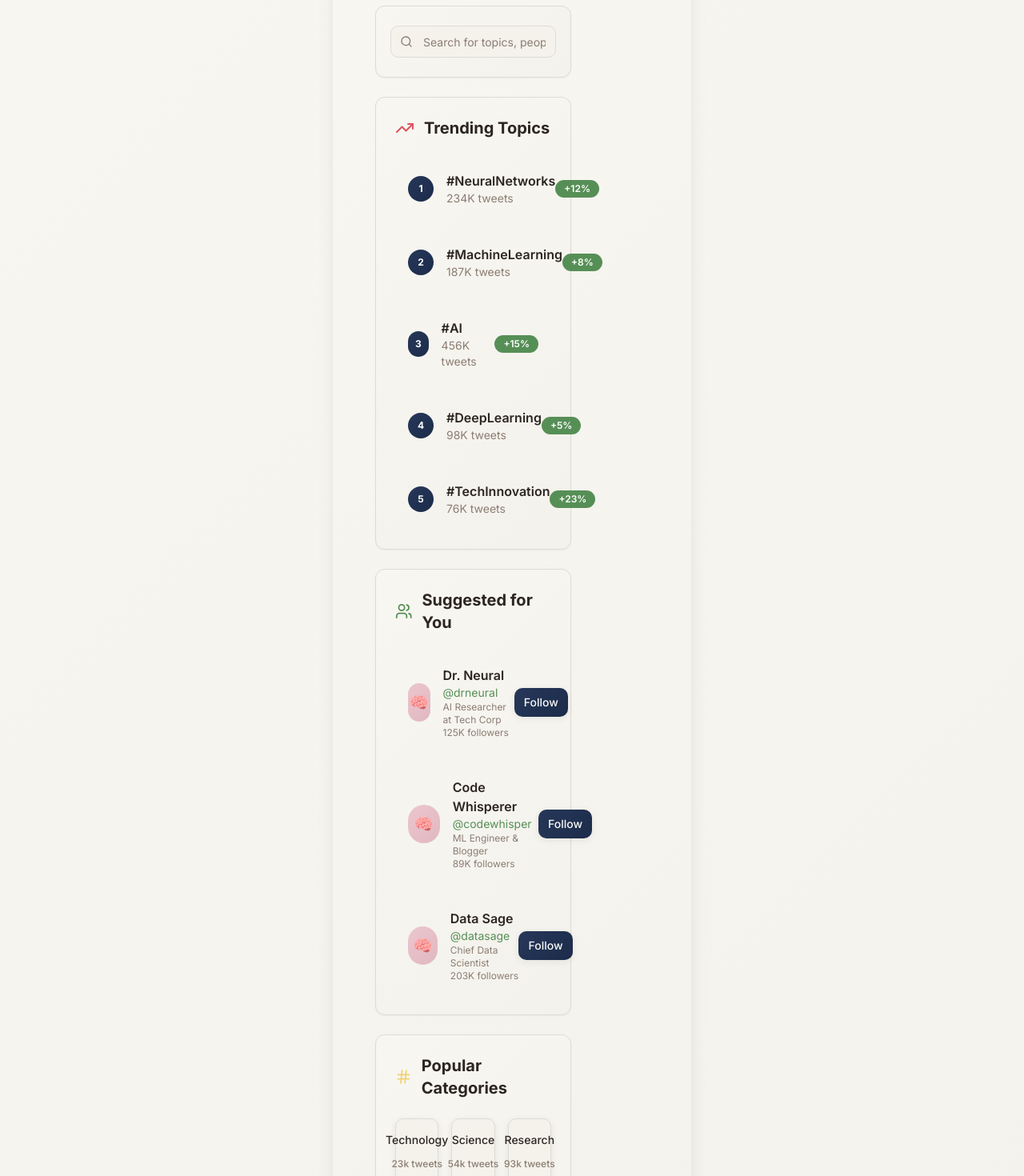
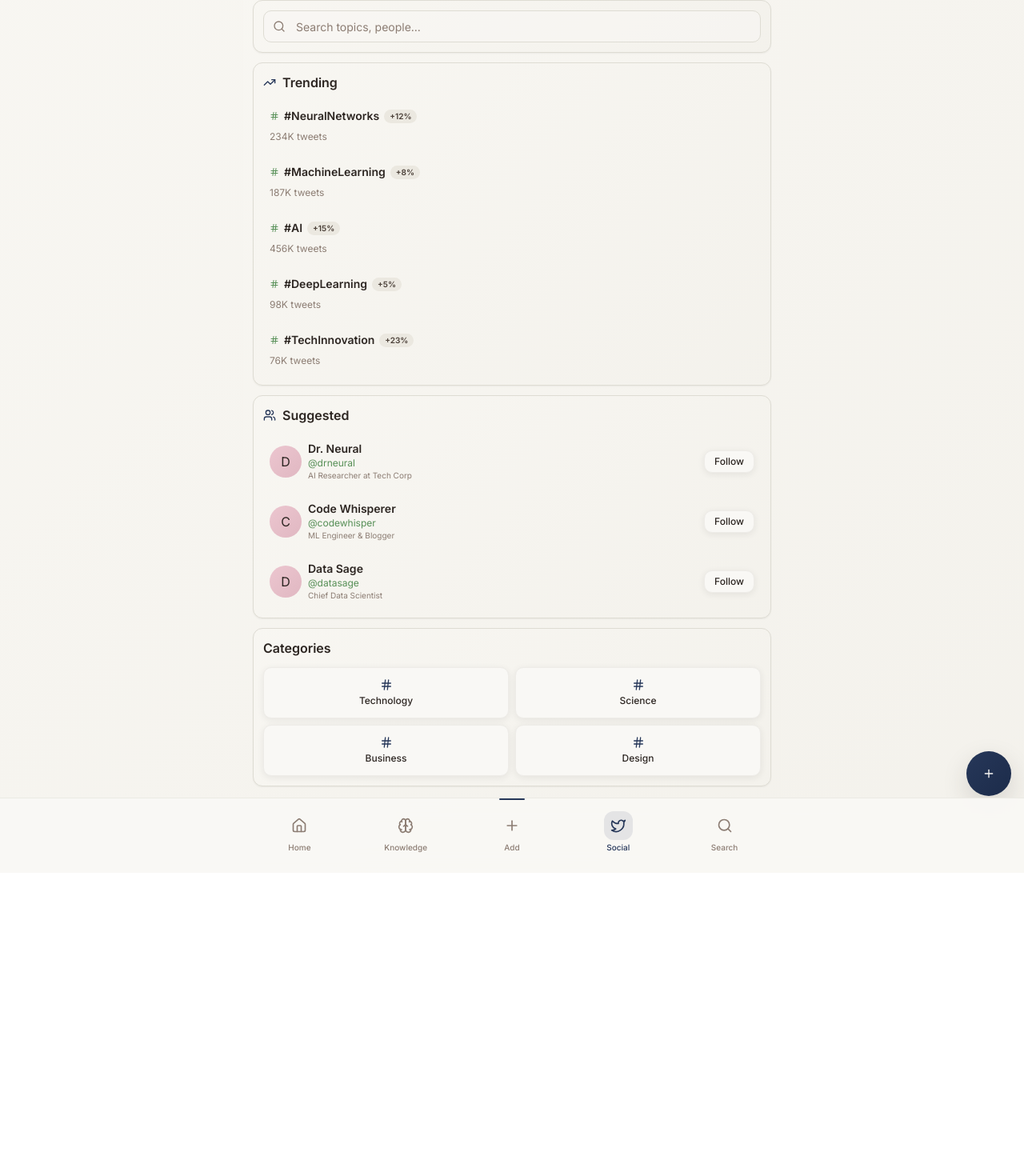
Before and after one commit to Das-rebel/spark-thread-stationery-ui-99, a React (Vite) app: page /twitter/explore in a window 1280 px wide. Shown: the part 77-1547 px from the top of the page at 80% size. After the commit the page ends 1168 px from the top, so only its background shows below. Built offline with nearby package versions, Linux system fonts and the light colour scheme; the HTML template or start-up script is replaced by a standard one; a web font is replaced by a local one.

Commit message:
Refactor UI for fitment and animations

```diff
--- a/package.json
+++ b/package.json
@@ -50,6 +50,7 @@
     "d3": "^7.9.0",
     "date-fns": "^3.6.0",
     "embla-carousel-react": "^8.3.0",
+    "framer-motion": "^12.23.22",
     "input-otp": "^1.2.4",
     "lucide-react": "^0.462.0",
     "next-themes": "^0.3.0",
--- a/src/components/layout/AppLayout.tsx
+++ b/src/components/layout/AppLayout.tsx
@@ -16,12 +16,11 @@ export function AppLayout({ children }: AppLayoutProps) {
 
   return (
     <div className="min-h-screen bg-gradient-paper overflow-x-hidden">
-      <div className="max-w-md mx-auto min-h-screen bg-background shadow-xl relative">
+      <div className="max-w-2xl mx-auto min-h-screen bg-background relative">
         {location.pathname !== "/" && <Header />}
 
         <GestureHandler enableBackGesture={true}>
-          <main className="pb-24 mobile-optimized scroll-smooth"
-                style={{ paddingBottom: 'max(5rem, calc(5rem + env(safe-area-inset-bottom)))' }}>
+          <main className="mobile-optimized scroll-smooth scrollbar-hide">
             {children}
           </main>
         </GestureHandler>
--- a/src/components/layout/BottomNavigation.tsx
+++ b/src/components/layout/BottomNavigation.tsx
@@ -2,7 +2,7 @@ import React from 'react';
 import { Link, useLocation } from 'react-router-dom';
 import { Home, Brain, Plus, Twitter, Search } from 'lucide-react';
 import { cn } from '@/lib/utils';
-import { Button } from '@/components/ui/button';
+import { motion } from 'framer-motion';
 
 interface NavItem {
   id: string;
@@ -56,50 +56,68 @@ export function BottomNavigation() {
   };
 
   return (
-    <nav className="fixed bottom-0 left-0 right-0 z-50 bg-background/95 backdrop-blur-md border-t border-border safe-area-inset-bottom">
-      <div className="max-w-md mx-auto px-2 py-2 pb-safe"
-           style={{ paddingBottom: 'max(0.5rem, env(safe-area-inset-bottom))' }}>
+    <motion.nav
+      initial={{ y: 100 }}
+      animate={{ y: 0 }}
+      transition={{ type: "spring", stiffness: 300, damping: 30 }}
+      className="fixed bottom-0 left-0 right-0 z-50 bg-background/95 backdrop-blur-md border-t border-border/50"
+      style={{ paddingBottom: 'max(0.5rem, env(safe-area-inset-bottom))' }}
+    >
+      <div className="max-w-2xl mx-auto px-1 py-2">
         <div className="flex items-center justify-around">
-          {navItems.map((item) => {
+          {navItems.map((item, index) => {
             const active = isActive(item.path);
             const Icon = item.icon;
 
             return (
-              <Link key={item.id} to={item.path} className="flex-1">
-                <Button
-                  variant="ghost"
-                  size="sm"
-                  className={cn(
-                    "flex flex-col items-center gap-1 h-auto py-2 px-2 w-full transition-all duration-200",
-                    "hover:bg-sakura/10 hover:scale-105",
-                    active
-                      ? "text-sakura bg-sakura/5 shadow-sm"
-                      : "text-muted-foreground hover:text-ink"
-                  )}
-                >
-                  <div className="relative">
-                    <Icon className={cn(
-                      "w-5 h-5 transition-all duration-200",
-                      active ? "scale-110" : ""
-                    )} />
+              <motion.div
+                key={item.id}
+                initial={{ opacity: 0, y: 20 }}
+                animate={{ opacity: 1, y: 0 }}
+                transition={{ delay: index * 0.05 }}
+                className="flex-1"
+              >
+                <Link to={item.path} className="flex flex-col items-center gap-0.5 py-2 px-2 rounded-xl transition-all duration-200 group">
+                  <motion.div
+                    whileHover={{ scale: 1.1 }}
+                    whileTap={{ scale: 0.9 }}
+                    className={cn(
+                      "p-2 rounded-xl transition-all relative",
+                      active
+                        ? "bg-primary/10 text-primary"
+                        : "text-muted-foreground group-hover:bg-accent group-hover:text-primary"
+                    )}
+                  >
+                    <Icon className="w-5 h-5" />
                     {item.badge && (
-                      <div className="absolute -top-1 -right-1 w-4 h-4 bg-gradient-seal text-white text-xs rounded-full flex items-center justify-center font-bold min-w-4">
+                      <motion.div
+                        initial={{ scale: 0 }}
+                        animate={{ scale: 1 }}
+                        className="absolute -top-1 -right-1 w-4 h-4 bg-seal text-white text-[10px] rounded-full flex items-center justify-center font-bold min-w-4"
+                      >
                         {item.badge > 9 ? '9+' : item.badge}
-                      </div>
+                      </motion.div>
                     )}
-                  </div>
+                  </motion.div>
                   <span className={cn(
-                    "text-xs font-medium transition-all duration-200",
-                    active ? "opacity-100" : "opacity-70"
+                    "text-[10px] font-medium transition-all",
+                    active ? "text-primary" : "text-muted-foreground"
                   )}>
                     {item.label}
                   </span>
-                </Button>
-              </Link>
+                  {active && (
+                    <motion.div
+                      layoutId="activeIndicator"
+                      className="absolute top-0 left-1/2 transform -translate-x-1/2 w-8 h-0.5 bg-primary rounded-full"
+                      transition={{ type: "spring", stiffness: 300, damping: 30 }}
+                    />
+                  )}
+                </Link>
+              </motion.div>
             );
           })}
         </div>
       </div>
-    </nav>
+    </motion.nav>
   );
 }
--- a/src/pages/TwitterExplore.tsx
+++ b/src/pages/TwitterExplore.tsx
@@ -1,141 +1,162 @@
 import { AppLayout } from "@/components/layout/AppLayout";
-import { TwitterSidebar } from "@/components/twitter/TwitterSidebar";
 import { Card } from "@/components/ui/card";
 import { Input } from "@/components/ui/input";
 import { Button } from "@/components/ui/button";
 import { Badge } from "@/components/ui/badge";
 import { Search, TrendingUp, Users, Hash } from "lucide-react";
-const trendingTopics = [{
-  tag: "#NeuralNetworks",
-  tweets: "234K",
-  growth: "+12%"
-}, {
-  tag: "#MachineLearning",
-  tweets: "187K",
-  growth: "+8%"
-}, {
-  tag: "#AI",
-  tweets: "456K",
-  growth: "+15%"
-}, {
-  tag: "#DeepLearning",
-  tweets: "98K",
-  growth: "+5%"
-}, {
-  tag: "#TechInnovation",
-  tweets: "76K",
-  growth: "+23%"
-}];
-const suggestedUsers = [{
-  name: "Dr. Neural",
-  handle: "@drneural",
-  followers: "125K",
-  bio: "AI Researcher at Tech Corp"
-}, {
-  name: "Code Whisperer",
-  handle: "@codewhisper",
-  followers: "89K",
-  bio: "ML Engineer & Blogger"
-}, {
-  name: "Data Sage",
-  handle: "@datasage",
-  followers: "203K",
-  bio: "Chief Data Scientist"
-}];
+import { motion } from "framer-motion";
+
+const trendingTopics = [
+  { tag: "#NeuralNetworks", tweets: "234K", growth: "+12%" },
+  { tag: "#MachineLearning", tweets: "187K", growth: "+8%" },
+  { tag: "#AI", tweets: "456K", growth: "+15%" },
+  { tag: "#DeepLearning", tweets: "98K", growth: "+5%" },
+  { tag: "#TechInnovation", tweets: "76K", growth: "+23%" },
+];
+
+const suggestedUsers = [
+  { name: "Dr. Neural", handle: "@drneural", followers: "125K", bio: "AI Researcher at Tech Corp" },
+  { name: "Code Whisperer", handle: "@codewhisper", followers: "89K", bio: "ML Engineer & Blogger" },
+  { name: "Data Sage", handle: "@datasage", followers: "203K", bio: "Chief Data Scientist" },
+];
+
 const TwitterExplore = () => {
-  return <AppLayout>
-      <div className="min-h-screen bg-gradient-paper">
-        <div className="container mx-auto max-w-7xl">
-          <div className="grid grid-cols-1 lg:grid-cols-4 gap-6 p-4 px-[10px]">
-            {/* Sidebar */}
-
-
-            {/* Explore Content */}
-            <div className="lg:col-span-3 space-y-6 mx-0 px-[11px] my-0 py-[3px]">
+  return (
+    <AppLayout>
+      <motion.div
+        initial={{ opacity: 0 }}
+        animate={{ opacity: 1 }}
+        transition={{ duration: 0.3 }}
+        className="min-h-screen bg-gradient-paper pb-24"
+      >
+        <div className="max-w-2xl mx-auto p-3 space-y-3">
           {/* Search Bar */}
-              <Card className="paper-card p-6 px-[18px]">
+          <motion.div
+            initial={{ opacity: 0, y: -20 }}
+            animate={{ opacity: 1, y: 0 }}
+            transition={{ delay: 0.1 }}
+          >
+            <Card className="paper-card p-3">
               <div className="relative">
                 <Search className="absolute left-3 top-1/2 transform -translate-y-1/2 text-muted-foreground w-4 h-4" />
-                  <Input placeholder="Search for topics, people, or keywords..." className="pl-10 bg-washi border-border" />
+                <Input placeholder="Search topics, people..." className="pl-10 bg-background/50 border-border text-sm" />
               </div>
             </Card>
+          </motion.div>
 
           {/* Trending Topics */}
-              <Card className="paper-card p-6">
-                <div className="flex items-center gap-3 mb-6">
-                  <TrendingUp className="w-6 h-6 text-seal" />
-                  <h2 className="text-xl font-bold text-ink">Trending Topics</h2>
+          <motion.div
+            initial={{ opacity: 0, y: 20 }}
+            animate={{ opacity: 1, y: 0 }}
+            transition={{ delay: 0.2 }}
+          >
+            <Card className="paper-card p-3">
+              <div className="flex items-center gap-2 mb-3">
+                <TrendingUp className="w-4 h-4 text-primary" />
+                <h2 className="text-base font-semibold text-ink">Trending</h2>
               </div>
+              <div className="space-y-2">
+                {trendingTopics.map((topic, index) => (
+                  <motion.div
+                    key={index}
+                    initial={{ opacity: 0, x: -20 }}
+                    animate={{ opacity: 1, x: 0 }}
+                    transition={{ delay: 0.3 + index * 0.05 }}
+                    whileHover={{ x: 4 }}
+                    className="flex items-center justify-between p-2 rounded-lg hover:bg-accent/50 transition-smooth cursor-pointer"
+                  >
+                    <div>
+                      <div className="flex items-center gap-1.5 mb-0.5">
+                        <Hash className="w-3 h-3 text-bamboo" />
+                        <span className="font-semibold text-ink text-sm">{topic.tag}</span>
+                        <Badge variant="secondary" className="text-[10px] px-1.5 py-0">
+                          {topic.growth}
+                        </Badge>
+                      </div>
+                      <span className="text-xs text-muted-foreground">{topic.tweets} tweets</span>
+                    </div>
+                  </motion.div>
+                ))}
+              </div>
+            </Card>
+          </motion.div>
 
-                <div className="space-y-4">
-                  {trendingTopics.map((topic, index) => <div key={topic.tag} className="flex items-center justify-between p-4 rounded-lg hover:bg-gradient-sakura transition-smooth cursor-pointer group">
-                      <div className="flex items-center gap-4">
-                        <div className="w-8 h-8 bg-gradient-ink rounded-full flex items-center justify-center">
-                          <span className="text-xs text-white font-bold">{index + 1}</span>
+          {/* Suggested Users */}
+          <motion.div
+            initial={{ opacity: 0, y: 20 }}
+            animate={{ opacity: 1, y: 0 }}
+            transition={{ delay: 0.4 }}
+          >
+            <Card className="paper-card p-3">
+              <div className="flex items-center gap-2 mb-3">
+                <Users className="w-4 h-4 text-primary" />
+                <h2 className="text-base font-semibold text-ink">Suggested</h2>
               </div>
+              <div className="space-y-2">
+                {suggestedUsers.map((user, index) => (
+                  <motion.div
+                    key={index}
+                    initial={{ opacity: 0, x: -20 }}
+                    animate={{ opacity: 1, x: 0 }}
+                    transition={{ delay: 0.5 + index * 0.05 }}
+                    whileHover={{ scale: 1.01 }}
+                    className="flex items-center justify-between p-2 rounded-lg hover:bg-accent/50 transition-smooth"
+                  >
+                    <div className="flex items-center gap-2">
+                      <motion.div
+                        whileHover={{ scale: 1.1, rotate: 5 }}
+                        className="w-10 h-10 bg-gradient-sakura rounded-full flex items-center justify-center text-base seal-stamp"
+                      >
+                        {user.name[0]}
+                      </motion.div>
                       <div>
-                          <h3 className="font-semibold text-ink group-hover:text-seal ink-brush-underline">
-                            {topic.tag}
-                          </h3>
-                          <p className="text-sm text-muted-foreground">
-                            {topic.tweets} tweets
-                          </p>
+                        <div className="font-semibold text-ink text-sm">{user.name}</div>
+                        <div className="text-xs text-bamboo">{user.handle}</div>
+                        <div className="text-[10px] text-muted-foreground">{user.bio}</div>
                       </div>
                     </div>
-                      <Badge variant="secondary" className="bg-bamboo text-white">
-                        {topic.growth}
-                      </Badge>
-                    </div>)}
+                    <motion.div whileHover={{ scale: 1.05 }} whileTap={{ scale: 0.95 }}>
+                      <Button size="sm" variant="outline" className="h-7 text-xs">
+                        Follow
+                      </Button>
+                    </motion.div>
+                  </motion.div>
+                ))}
               </div>
             </Card>
+          </motion.div>
 
-              {/* Suggested Users */}
-              <Card className="paper-card p-6">
-                <div className="flex items-center gap-3 mb-6">
-                  <Users className="w-6 h-6 text-bamboo" />
-                  <h2 className="text-xl font-bold text-ink">Suggested for You</h2>
-                </div>
-
-                <div className="space-y-4">
-                  {suggestedUsers.map(user => <div key={user.handle} className="flex items-center justify-between p-4 rounded-lg hover:shadow-paper transition-smooth">
-                      <div className="flex items-center gap-4">
-                        <div className="w-12 h-12 bg-gradient-sakura rounded-full flex items-center justify-center text-xl">
-                          🧠
-                        </div>
-                        <div>
-                          <h3 className="font-semibold text-ink">{user.name}</h3>
-                          <p className="text-sm text-bamboo">{user.handle}</p>
-                          <p className="text-xs text-muted-foreground">{user.bio}</p>
-                          <p className="text-xs text-muted-foreground">{user.followers} followers</p>
-                        </div>
-                      </div>
-                      <Button variant="ink" size="sm">
-                        Follow
+          {/* Popular Categories */}
+          <motion.div
+            initial={{ opacity: 0, y: 20 }}
+            animate={{ opacity: 1, y: 0 }}
+            transition={{ delay: 0.6 }}
+          >
+            <Card className="paper-card p-3">
+              <h2 className="text-base font-semibold text-ink mb-3">Categories</h2>
+              <div className="grid grid-cols-2 gap-2">
+                {["Technology", "Science", "Business", "Design"].map((category, index) => (
+                  <motion.div
+                    key={category}
+                    initial={{ opacity: 0, scale: 0.9 }}
+                    animate={{ opacity: 1, scale: 1 }}
+                    transition={{ delay: 0.7 + index * 0.05 }}
+                    whileHover={{ scale: 1.03 }}
+                    whileTap={{ scale: 0.97 }}
+                  >
+                    <Button variant="outline" className="h-16 w-full flex flex-col items-center justify-center gap-1">
+                      <Hash className="w-4 h-4 text-primary" />
+                      <span className="font-medium text-xs">{category}</span>
                     </Button>
-                    </div>)}
+                  </motion.div>
+                ))}
               </div>
             </Card>
+          </motion.div>
+        </div>
+      </motion.div>
+    </AppLayout>
+  );
+};
 
-              {/* Popular Categories */}
-              <Card className="paper-card p-6">
-                <div className="flex items-center gap-3 mb-6">
-                  <Hash className="w-6 h-6 text-gold" />
-                  <h2 className="text-xl font-bold text-ink">Popular Categories</h2>
-                </div>
-
-                <div className="grid grid-cols-2 md:grid-cols-3 gap-4">
-                  {["Technology", "Science", "Research", "Innovation", "Programming", "Data Science", "Robotics", "Startups"].map(category => <Button key={category} variant="washi" className="h-auto p-4 flex-col hover:shadow-floating transition-bounce">
-                      <span className="font-medium">{category}</span>
-                      <span className="text-xs text-muted-foreground mt-1">
-                        {Math.floor(Math.random() * 100) + 10}k tweets
-                      </span>
-                    </Button>)}
-                </div>
-              </Card>
-            </div>
-          </div>
-        </div>
-      </div>
-    </AppLayout>;
-};
 export default TwitterExplore;
```
Also changed, not shown: src/components/twitter/TweetCard.tsx (+52 -34 lines), src/components/twitter/TwitterFeed.tsx (+25 -14 lines), src/components/twitter/TwitterSidebar.tsx (+40 -21 lines), src/pages/ThreadView.tsx (+16 -15 lines), src/pages/TweetCompose.tsx (+16 -15 lines), src/pages/TwitterHome.tsx (+10 -15 lines), 1 other file (tests, documents, lock files or other folders). Lines whose indentation alone changed are shown as unchanged.
